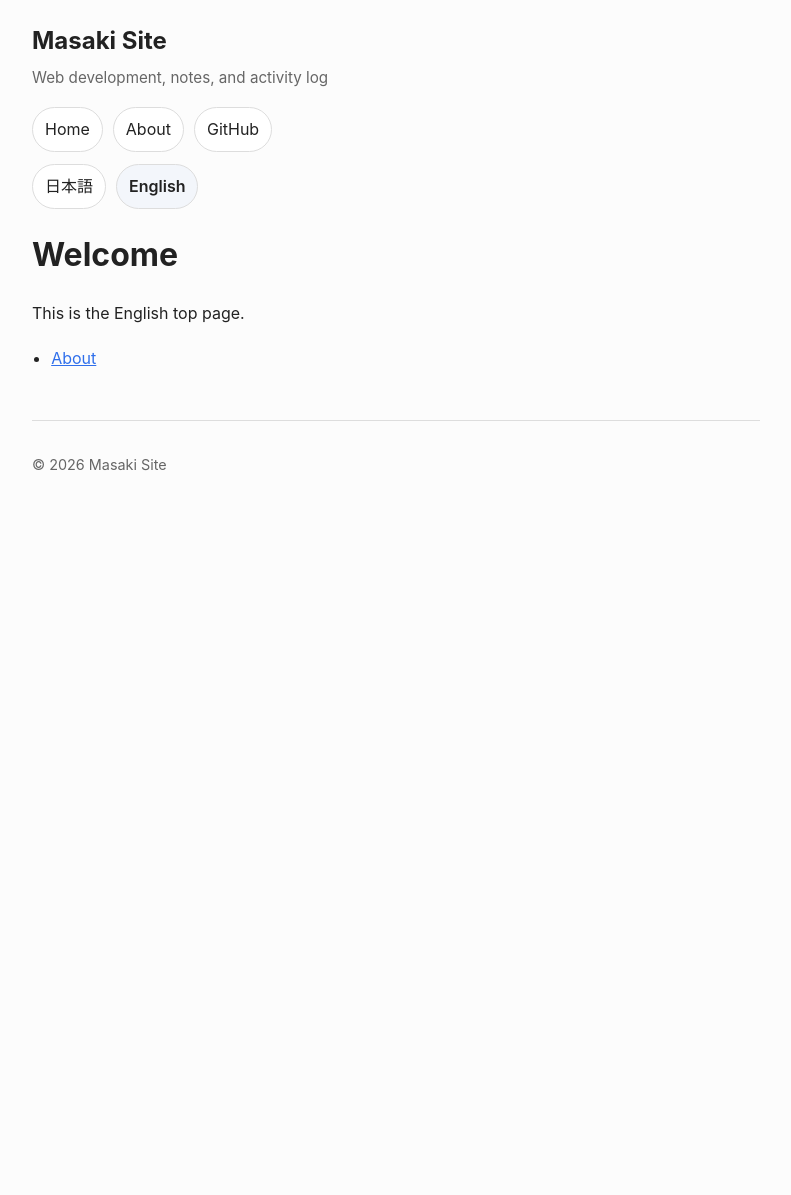
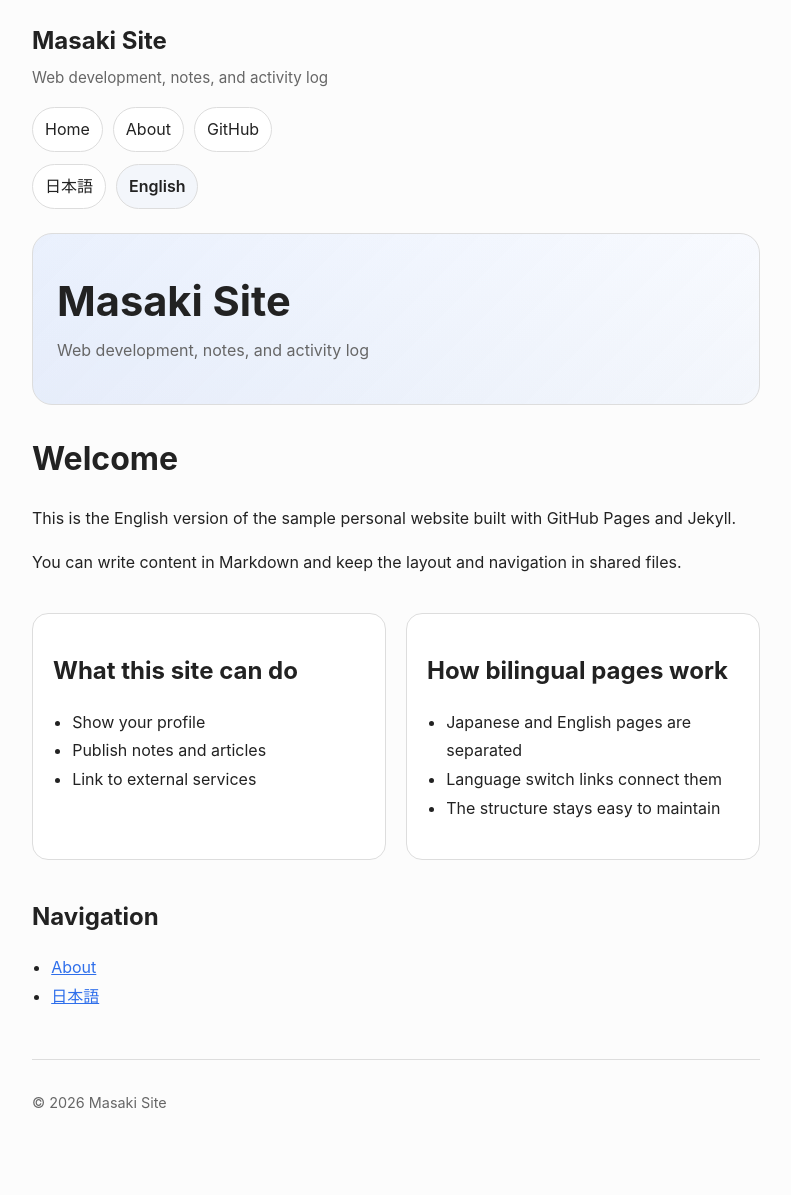
Before and after one commit to masakielastic/masakielastic.github.io, a Jekyll site: the page built from en/index.md, in a window 1280 px wide. Shown: the whole page, without its empty margins (244-1035 px from the left). Built offline with Jekyll 4.4.1, drawn with Linux system fonts in a browser that asks for light colours; before the commit the page ends 900 px from its top, so only the background shows below that.

Commit message:
Update index.md

```diff
--- a/en/index.md
+++ b/en/index.md
@@ -1,13 +1,40 @@
 ---
 title: Home
+description: English top page
 lang: en
-ja_url: /
-home_url: /en
-permalink: /en
+permalink: /en/index.html
+ja_url: /index.html
+hero_title: Masaki Site
+hero_text: Web development, notes, and activity log
 ---
 
 # Welcome
 
-This is the English top page.
+This is the English version of the sample personal website built with GitHub Pages and Jekyll.
 
-- [About](/en/about)
+You can write content in Markdown and keep the layout and navigation in shared files.
+
+<div class="grid">
+  <section class="card">
+    <h2>What this site can do</h2>
+    <ul>
+      <li>Show your profile</li>
+      <li>Publish notes and articles</li>
+      <li>Link to external services</li>
+    </ul>
+  </section>
+
+  <section class="card">
+    <h2>How bilingual pages work</h2>
+    <ul>
+      <li>Japanese and English pages are separated</li>
+      <li>Language switch links connect them</li>
+      <li>The structure stays easy to maintain</li>
+    </ul>
+  </section>
+</div>
+
+## Navigation
+
+- [About](/en/about.html)
+- [日本語](/index.html)
```
